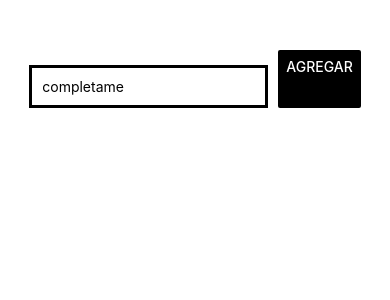
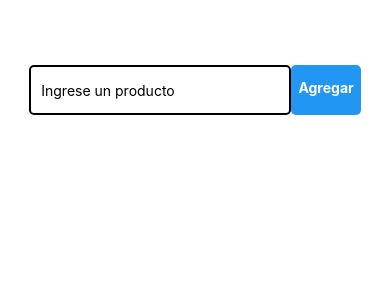
Before and after one commit to santireverter/appGym, a React Native app: screen / in a window 390 px wide. Shown: the top 300 px of the page. Built offline with nearby package versions, Linux system fonts and the light colour scheme.

Commit message:
ultima modificacion antes de entregar

```diff
--- a/App.js
+++ b/App.js
@@ -62,7 +62,7 @@ const styles = StyleSheet.create({
     flex: 1,
     backgroundColor: '#ffffff',
     alignItems: 'center',
-    justifyContent: 'top',
+    justifyContent: 'center',
     marginTop: 50,
   }
 });
--- a/src/components/AddProduct.jsx
+++ b/src/components/AddProduct.jsx
@@ -1,36 +1,54 @@
-import { View, TextInput, Button, StyleSheet } from "react-native";
+import { View, Text, TextInput, StyleSheet, Pressable } from "react-native";
 
 
 const AddProduct = ({onChangeText, onAddProduct, productTitle}) => {
     return (
-        <View style={styles.inputContainer}>
+        <View style={styles.container}>
             <TextInput
                 style={styles.textInput}
-                placeholder='completame'
+                placeholder='Ingrese un producto'
                 onChangeText={(title) => onChangeText(title)}
                 value = {productTitle}
             />
-            <Button
+            <Pressable
+                style={styles.button}
                 onPress={() => onAddProduct()}
-                title='Agregar'
-                color={"#000"}
-            />
+            >
+                <Text style={styles.text}>Agregar</Text>
+            </Pressable>
         </View>
     )
 }
 
 const styles = StyleSheet.create({
-    inputContainer:{
+    container:{
         flexDirection: "row",
+        justifyContent: "space-around",
         width: "85%",
+        height: "auto",
+        marginTop: 15,
     },
     textInput: {
-        borderWidth: 3,
-        width: "75%",
-        marginRight: 10,
-        marginTop: 15,
-        padding: 10,
+        borderWidth: 2,
+        borderRadius: 5,
+        width: "80%",
+        height: 50,
+        paddingLeft: 10,
+    },
+    button: {
+        borderWidth: 2,
+        borderColor: "transparent",
+        borderRadius: 5,
+        paddingHorizontal: 5,
+        paddingTop: 12,
+        alignSelf: "stretch",
+        backgroundColor: "#2296f3",
+    },
+    text: {
+        color: "white",
+        fontWeight: "bold",
     }
+
 })
 
 export default AddProduct;
--- a/src/components/DeleteModal.jsx
+++ b/src/components/DeleteModal.jsx
@@ -1,10 +1,12 @@
-import {Modal, Text, Button, StyleSheet} from "react-native"
+import {Modal, View, Text, Button, StyleSheet} from "react-native"
 
 
 const DeleteModal = ({visible, onDelete, onClose}) => {
     return(
+        <View style={styles.containerModal}>
             <Modal
                 visible = {visible}
+                style= {styles.modal}
             >
                 <Text>Desea eliminar este ejercicio?</Text>
                 <Button
@@ -16,11 +18,22 @@ const DeleteModal = ({visible, onDelete, onClose}) => {
                     onPress={()=> onClose()}
                 />
             </Modal>
+        </View>
     )
 }
 
 const styles = StyleSheet.create({
-
+    containerModal:{
+        width: "50%",
+        height: "50%",
+        flex: 1,
+        alignContent: "center",
+        justifyContent: "center",
+    },
+    modal:{
+        height: "50%",
+        width: "50%",
+    }
 })
 
 export default DeleteModal;
--- a/src/components/ProductList/CardProduct.jsx
+++ b/src/components/ProductList/CardProduct.jsx
@@ -2,27 +2,42 @@ import { View, Text, Button, StyleSheet } from "react-native"
 
 const CardProduct = ({item, onOpenModal}) => {
     return(
+        <View style={styles.container}>
             <View
-            style={styles.textInput}
+                style={styles.card}
             >
+                <Text>El producto que ingreso es:</Text>
                 <Text>Nombre de Producto: {item.title}</Text>
-            <Text>ID del producto: {item.id}</Text>
+            </View>
+            <View style={styles.buttonContainer}>
                 <Button
                     title='X'
                     onPress={() => onOpenModal(item)}
                 />
             </View>
+        </View>
     )
 }
 
 const styles = StyleSheet.create({
-    textInput: {
-        borderWidth: 3,
-        width: "75%",
-        marginRight: 10,
-        marginTop: 15,
-        padding: 10,
-    }
+    container: {
+        flexDirection: 'row',
+    },
+    card:{
+        width: "90%",
+        borderWidth: 1,
+        borderRadius: 5,
+        marginTop: 20,
+        padding: 15,
+        shadowColor: "#000",
+        flexDirection: "row",
+        flexWrap: "wrap",
+    },
+    buttonContainer: {
+        marginTop: 20,
+        right: 35,
+        top: 18,
+    },
 })
 
 export default CardProduct;
--- a/src/components/ProductList/index.jsx
+++ b/src/components/ProductList/index.jsx
@@ -3,7 +3,7 @@ import CardProduct from "./CardProduct";
 
 const ProductList = ({products, onOpenModal}) => {
     return(
-        <View>
+        <View style={styles.container}>
             <FlatList
                 data={products}
                 keyExtractor={products.id}
@@ -18,7 +18,10 @@ const ProductList = ({products, onOpenModal}) => {
 }
 
 const styles = StyleSheet.create({
-
+    container: {
+        width: "80%",
+        flexDirection: "column",
+    }
 })
 
 export default ProductList;
```
Lines whose indentation alone changed are shown as unchanged.
